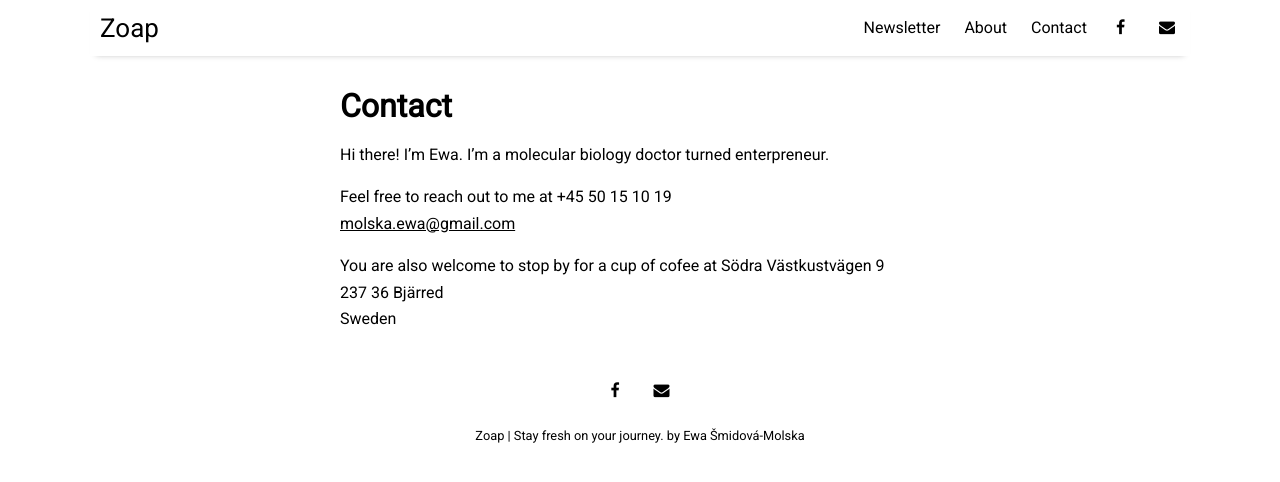
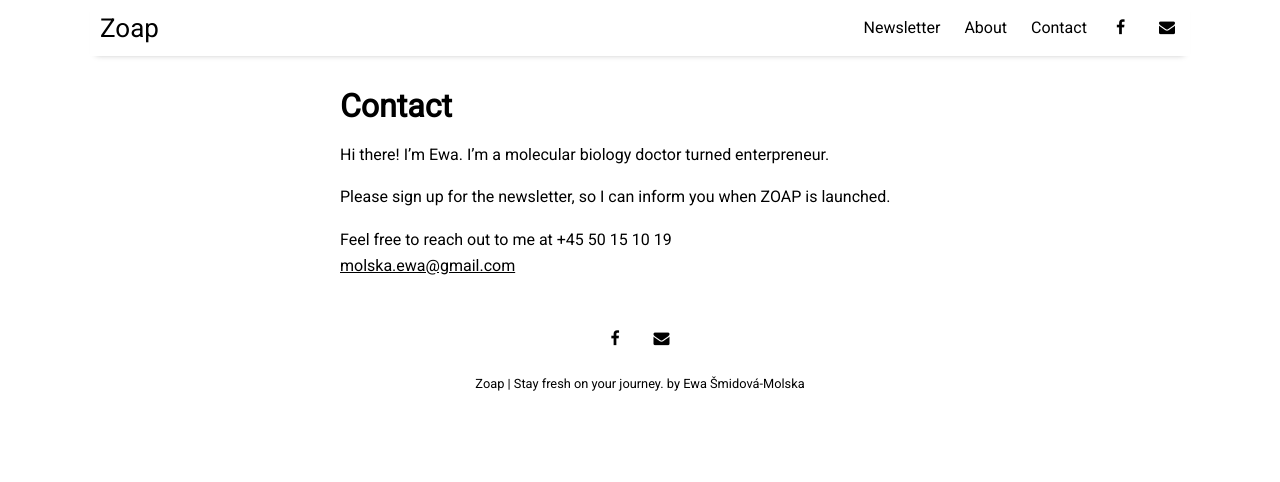
Before and after one commit to kmmolska/kmmolska.github.io, a Jekyll site: the page built from pages/contact.md, in a window 1280 px wide. Shown: the top 482 px of the page. Built offline with Jekyll 4.4.1, drawn with Linux system fonts in a browser that asks for light colours; nearby versions of some CDN libraries.

Commit message:
Update contact.md

```diff
--- a/pages/contact.md
+++ b/pages/contact.md
@@ -5,11 +5,8 @@ title: Contact
 
 Hi there! I'm Ewa. I’m a molecular biology doctor turned enterpreneur.
 
+Please sign up for the newsletter, so I can inform you when ZOAP is launched.
+
 Feel free to reach out to me at
 +45 50 15 10 19
 [molska.ewa@gmail.com]('mailto:molska.ewa@gmail.com')
-
-You are also welcome to stop by for a cup of cofee at
-Södra Västkustvägen 9
-237 36 Bjärred
-Sweden
```
